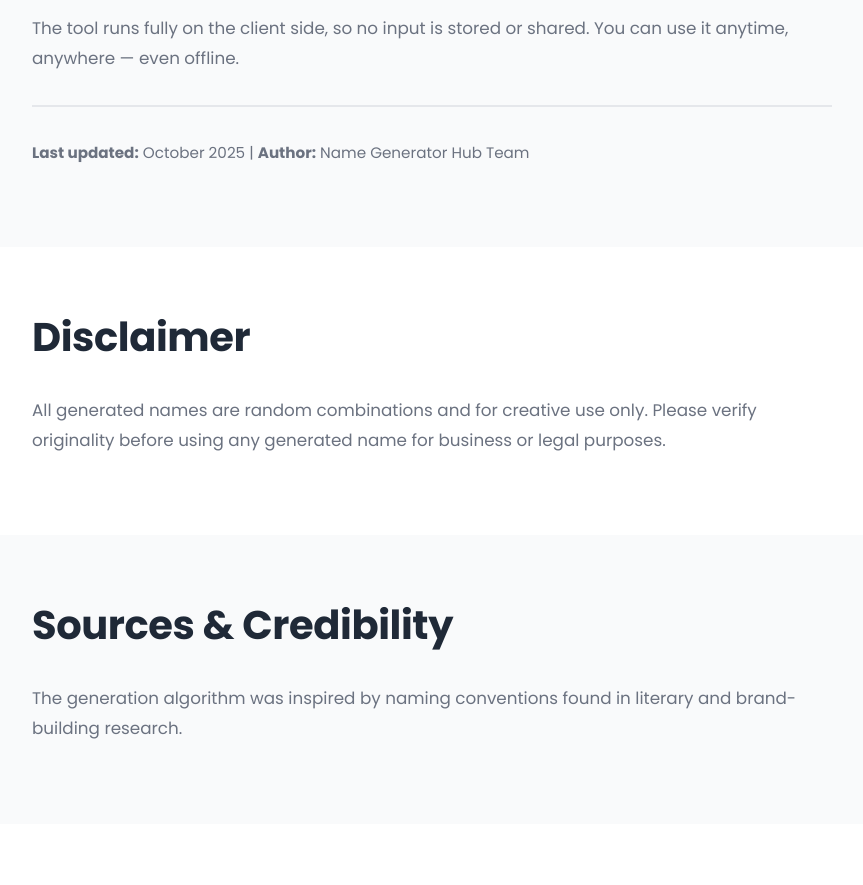
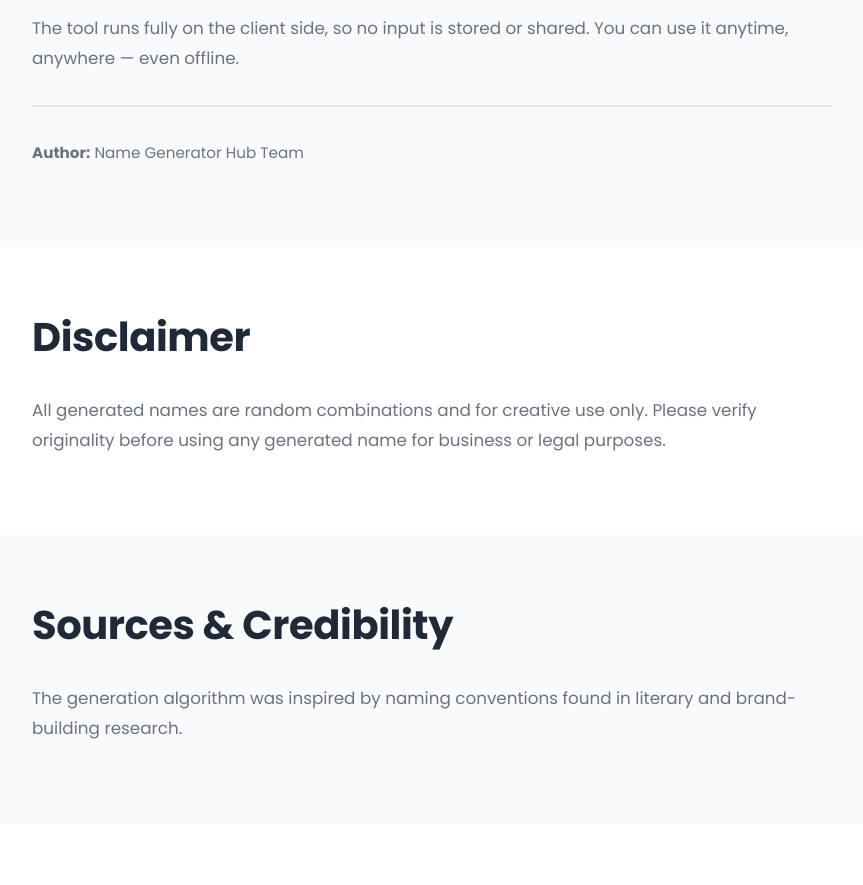
Before and after one commit to namegeneratorhub/namegeneratorhub.github.io, a plain HTML site: page index.html in a window 1280 px wide. Shown: the part 3512-4397 px from the top of the page, without its empty margins (32-895 px from the left). Drawn offline with Linux system fonts and the light colour scheme.

Commit message:
index.html

```diff
--- a/index.html
+++ b/index.html
@@ -262,7 +262,7 @@
                 <h2>About the Tool</h2>
                 <p>Name Generator Hub was created by a small creative team passionate about linguistics and identity design. It uses pattern logic and basic phonetic combinations to generate names that sound natural and appealing.</p>
                 <p>The tool runs fully on the client side, so no input is stored or shared. You can use it anytime, anywhere — even offline.</p>
-                <p class="meta-info"><strong>Last updated:</strong> October 2025 | <strong>Author:</strong> Name Generator Hub Team</p>
+                <p class="meta-info"><strong>Author:</strong> Name Generator Hub Team</p>
             </div>
         </section>
 
```
